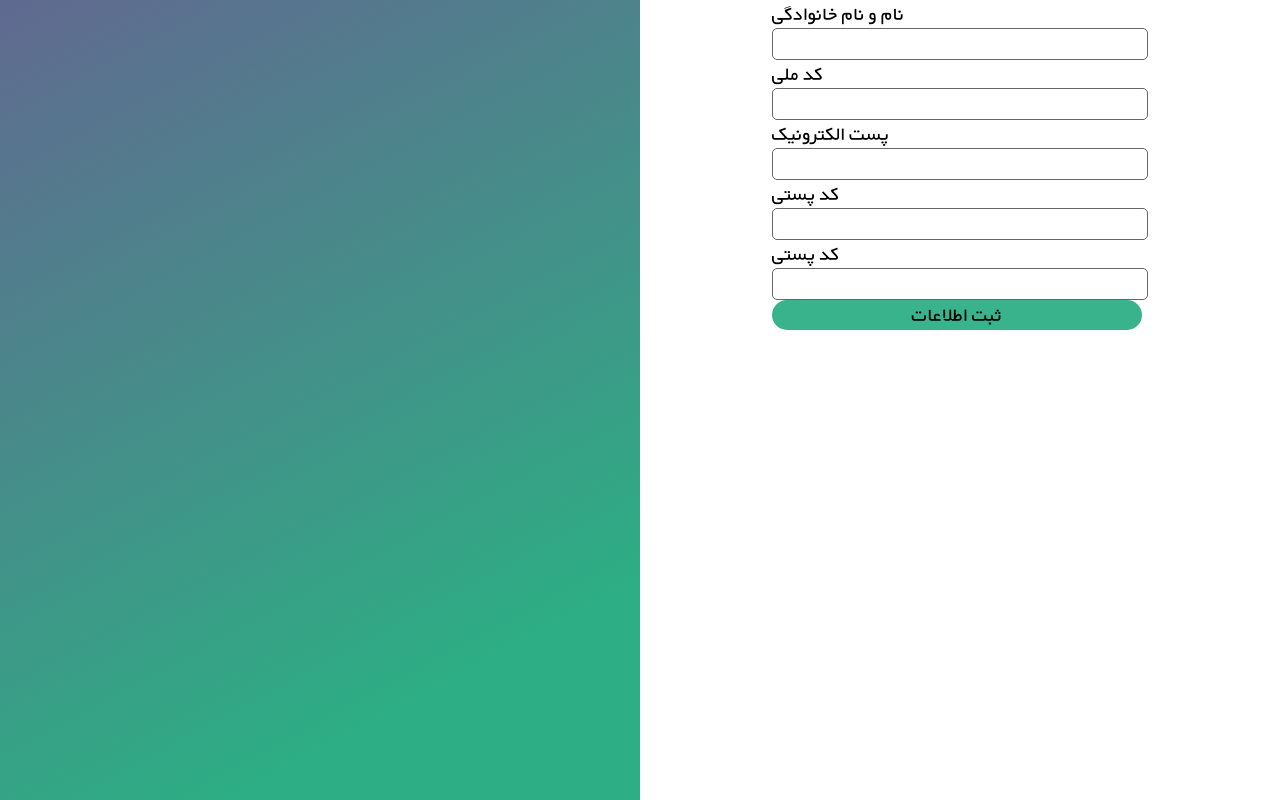
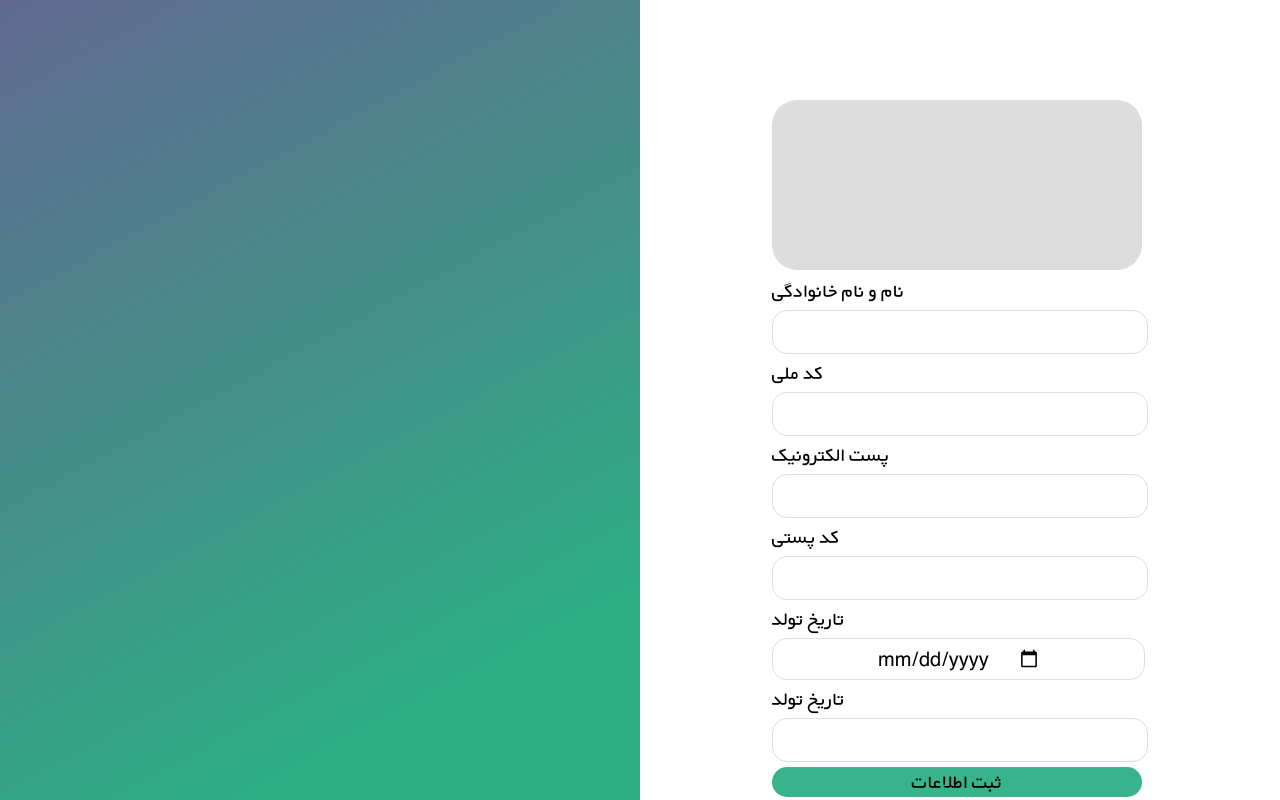
Before and after one commit to hoomanhonarvar/SE-project-front, a React (Create React App) app in the folder src/: page / in a window 1280 px wide. Built offline with nearby package versions, Linux system fonts and the light colour scheme; the HTML template or start-up script is replaced by a standard one.

Commit message:
4th-commit

```diff
--- a/src/src/Components/SignUpDetails.jsx
+++ b/src/src/Components/SignUpDetails.jsx
@@ -9,7 +9,12 @@ function SignUp_Details(){
 return(<>
 
 <div className="Formbox">
-<form>
+
+
+  <div className="boxformation">
+
+<form className="signupdet">
+<div className="LOGOFORFORM"></div>
 <div className="mb-3">
   <label htmlFor="Name&FamilyName">نام و نام خانوادگی</label>
   <br></br>
@@ -35,14 +40,24 @@ return(<>
 
 
 <div className="mb-3">
-  <label htmlFor="ZIPcode">کد پستی</label>
+  <label htmlFor="BirthDate">تاریخ تولد</label>
   <br></br>
-  <input id="ZIPcode" className="Formcontrol" type="text" />
+  <input id="BithDate" className="Formcontrol" type="date" />
 </div>
+
+
+
+<div className="mb-3">
+  <label htmlFor="Address">تاریخ تولد</label>
+  <br></br>
+  <input id="Address" className="Formcontrol" type="box" />
+</div>
+
 
 <button type="button" class="btn btn-primary">ثبت اطلاعات</button>
 
 </form>
+</div>
 </div>
 
 
--- a/src/src/Components/app.css
+++ b/src/src/Components/app.css
@@ -151,24 +151,44 @@
     }
 
     .Formbox {
+        width: 50%;
+        margin: auto;
+        height: 100vh;
         display: inline-block;
-        width: 50%;
-        float: right;
-        align-content: space-around;
-        justify-items: center;
-        margin: auto;
     }
 
     .Formcontrol {
-        border: 0.5px solid #666;
-        border-radius: 5px;
+        border: 0.5px solid #ddd;
+        border-radius: 15px;
         width: 370px;
+        height: 40px;
+        justify-items: center;
+        align-items: center;
+        margin: 5px 0px;
     }
 
-    .mb-3 {}
+    .mb-3 {
+        font-size: 16px;
+    }
 
     .btn-primary {
         background: rgba(8, 160, 110, 0.8);
         border-radius: 15px;
         width: 370px;
     }
+
+    .boxformation {
+        display: flex;
+        flex-direction: row;
+        justify-content: center;
+        align-content: center;
+    }
+
+    .LOGOFORFORM {
+        display: inline-block;
+        height: 170px;
+        width: 370px;
+        background-color: #ddd;
+        border-radius: 25px;
+        margin-top: 100px;
+    }
```
